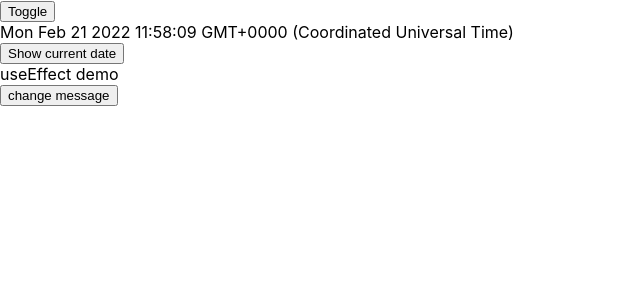
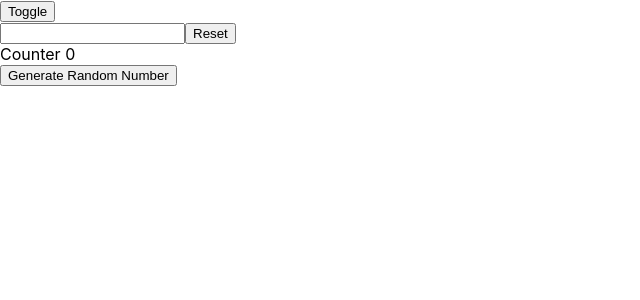
Before and after one commit to ravikiran-fullstack/react-hooks, a React (Create React App) app: page / in a window 1280 px wide. Shown: the top 300 px of the page, without its empty margins (0-640 px from the left). Built offline with nearby package versions, Linux system fonts and the light colour scheme.

Commit message:
useRef demo added

```diff
--- a/src/App.js
+++ b/src/App.js
@@ -1,5 +1,7 @@
 import { useState } from "react";
 import EffectHook from "./EffectHook";
+import RefHook from "./RefHook";
+
 function App() {
   const [flag, setFlag] = useState(true);
 
@@ -8,7 +10,8 @@ function App() {
       <div>
         <button onClick={() => setFlag(!flag)}>Toggle</button>
       </div>
-      <div>{flag && <EffectHook></EffectHook>}</div>
+      {/* <div>{flag && <EffectHook></EffectHook>}</div> */}
+      <RefHook></RefHook>
     </div>
   );
 }
--- a/src/EffectHook.js
+++ b/src/EffectHook.js
@@ -9,6 +9,7 @@ const EffectHook = () => {
     const interval = setInterval(showDate, 1000);
 
     return () => {
+      // perform clean ups in this function
       console.log("clean up of interval");
       clearInterval(interval);
     };
--- /dev/null
+++ b/src/RefHook.js
@@ -0,0 +1,54 @@
+import React, { useState, useRef, useEffect } from "react";
+
+/*
+  Use Cases of useRef Hook
+  1) To reference a DOM element
+  2) For storing previous state
+  3) Hold mutable value prevent re-render of component
+*/
+
+const RefHook = () => {
+  const [name, setName] = useState("");
+  const [counter, setCounter] = useState(0);
+
+  const inputElement = useRef("");
+  const previousCounterRef = useRef();
+
+  useEffect(() => {
+    previousCounterRef.current = counter;
+  }, [counter]);
+
+  console.log(inputElement);
+
+  const resetInput = () => {
+    setName("");
+    inputElement.current.focus();
+    console.log(inputElement.current.value);
+    // inputElement.current.value = "tensorFlow";
+  };
+  return (
+    <div>
+      <div>
+        <input
+          ref={inputElement}
+          type='text'
+          value={name}
+          onChange={(e) => setName(e.target.value)}
+          autoComplete='off'
+        />
+        <button onClick={resetInput}>Reset</button>
+      </div>
+      {name && <div>Name is {name}</div>}
+
+      <div>Counter {counter}</div>
+      {previousCounterRef.current && previousCounterRef.current}
+      <div>
+        <button onClick={(e) => setCounter(Math.ceil(Math.random() * 100))}>
+          Generate Random Number
+        </button>
+      </div>
+    </div>
+  );
+};
+
+export default RefHook;
```
